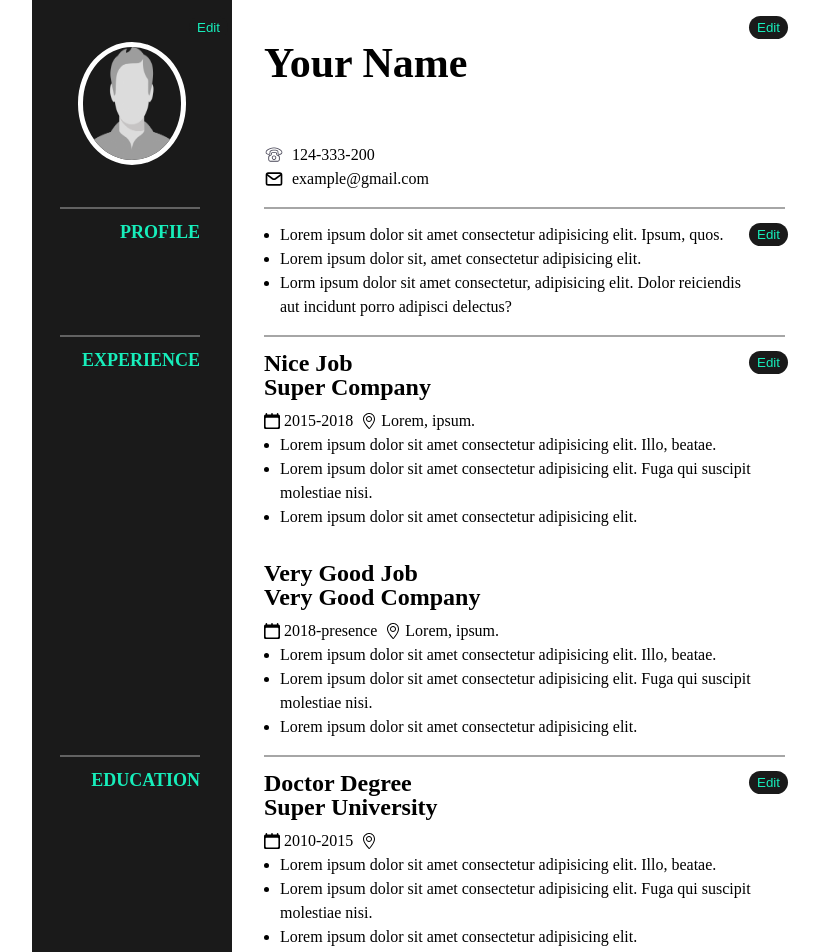
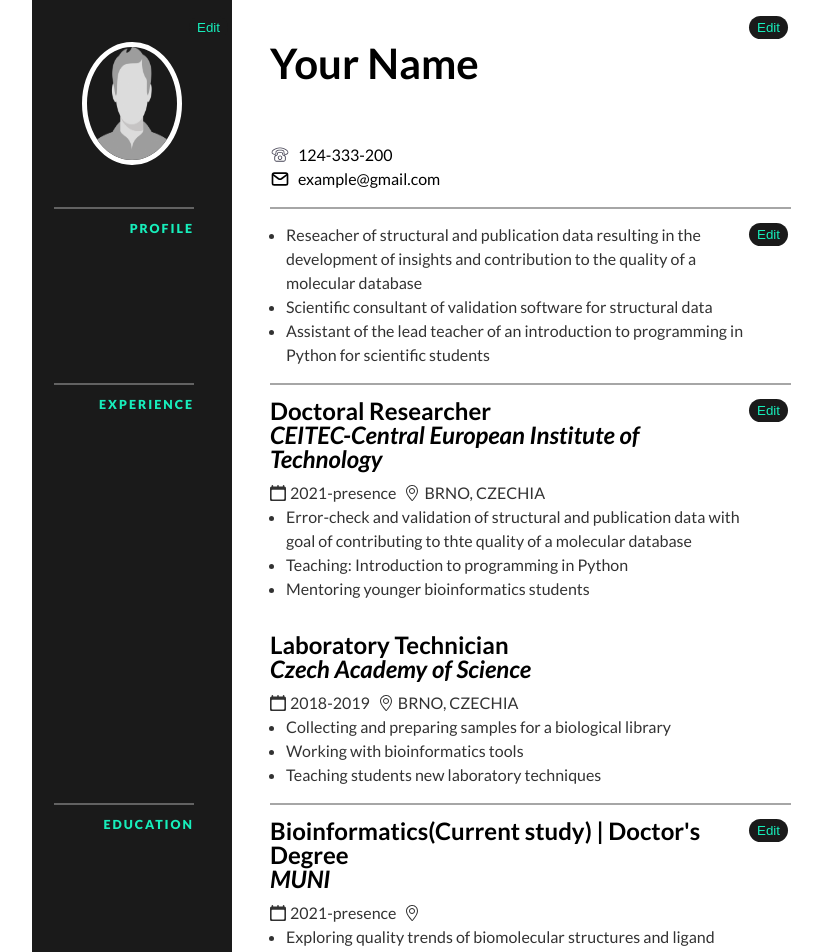
Before and after one commit to Abdelkrim-Saouchi/CV-app, a React (Create React App) app: page / in a window 1280 px wide. Shown: the top 952 px of the page, without its empty margins (108-930 px from the left). Built offline with nearby package versions, Linux system fonts and the light colour scheme; the HTML template or start-up script is replaced by a standard one.

Commit message:
Improve topography and set real default data

```diff
--- a/src/App.css
+++ b/src/App.css
@@ -1,3 +1,5 @@
+@import url('https://fonts.googleapis.com/css2?family=Lato:ital,wght@0,400;0,700;0,900;1,400;1,700&display=swap');
+
 *,
 *::before,
 *::after {
@@ -11,7 +13,7 @@
   --cyan: hsl(166, 86%, 51%);
   --white: white;
   --gray: gray;
-  --padding-left-right: 32px;
+  --padding-left-right: 38px;
   --padding-block: 16px;
   --list-left-margin: 16px;
 }
@@ -19,6 +21,7 @@
 body {
   display: flex;
   justify-content: center;
+  font-family: 'Lato';
 }
 
 .App {
@@ -114,6 +117,7 @@ h1 {
 .Experience ul,
 .Education ul {
   margin-left: var(--list-left-margin);
+  opacity: 0.8;
 }
 
 .enrich_info {
@@ -125,6 +129,7 @@ h1 {
 .location {
   display: flex;
   align-items: center;
+  opacity: 0.8;
 }
 
 .edit_btn {
@@ -135,7 +140,7 @@ h1 {
   background-color: var(--dark);
   color: var(--cyan);
   padding: 4px 8px;
-  margin-right: 4px;
+  margin-inline: 4px;
   border: 0;
   outline: transparent;
   border-radius: 12px;
@@ -225,6 +230,16 @@ h2 {
   margin-bottom: 10px;
 }
 
+.organization {
+  font-style: italic;
+}
+
+.NavSection h2 {
+  font-size: 0.78rem;
+  font-weight: 900;
+  letter-spacing: 2px;
+}
+
 .Experience img,
 .Education img {
   width: 16px;
--- a/src/components/Education.jsx
+++ b/src/components/Education.jsx
@@ -9,53 +9,70 @@ export default class Education extends Component {
       career: [
         {
           id: uniqid(),
-          pathName: 'Doctor Degree',
-          place: 'Super University',
+          pathName: "Bioinformatics(Current study) | Doctor's Degree",
+          place: 'MUNI',
           period: {
-            from: '2010',
-            to: '2015',
+            from: '2021',
+            to: 'presence',
           },
           tasks: [
             {
               id: uniqid(),
               taskText:
-                'Lorem ipsum dolor sit amet consectetur adipisicing elit. Illo, beatae.',
+                'Exploring quality trends of biomolecular structures and ligand factor relationships in the Protein Data Bank database',
             },
             {
               id: uniqid(),
               taskText:
-                'Lorem ipsum dolor sit amet consectetur adipisicing elit. Fuga qui suscipit molestiae nisi.',
-            },
-            {
-              id: uniqid(),
-              taskText:
-                'Lorem ipsum dolor sit amet consectetur adipisicing elit.',
+                'Member of Biological Data Management and Analysis Core Facility',
             },
           ],
         },
         {
           id: uniqid(),
-          pathName: 'Master Degree',
-          place: 'Very Good University',
+          pathName: "Bioinformatics | Bachelor's degree",
+          place: 'MUNI',
           period: {
-            from: '2005',
-            to: '2010',
+            from: '2019',
+            to: '2022',
           },
           tasks: [
             {
               id: uniqid(),
               taskText:
-                'Lorem ipsum dolor sit amet consectetur adipisicing elit. Illo, beatae.',
+                'Thesis: Validation of ring conformations in polycyclic molecules',
             },
+          ],
+        },
+        {
+          id: uniqid(),
+          pathName: "Genomics and Poteomics | Master's degree",
+          place: 'MUNI',
+          period: {
+            from: '2018',
+            to: '2021',
+          },
+          tasks: [
             {
               id: uniqid(),
               taskText:
-                'Lorem ipsum dolor sit amet consectetur adipisicing elit. Fuga qui suscipit molestiae nisi.',
+                'Thesis: Involvement of the catalytic telomerase subunit in gene expression regulation',
             },
+          ],
+        },
+        {
+          id: uniqid(),
+          pathName: "Biochemistry | Bachelor's degree",
+          place: 'MUNI',
+          period: {
+            from: '2014',
+            to: '2018',
+          },
+          tasks: [
             {
               id: uniqid(),
               taskText:
-                'Lorem ipsum dolor sit amet consectetur adipisicing elit.',
+                'Thesis: The role of phosphorylation and dephosforylation in regulation of telomerase activity',
             },
           ],
         },
--- a/src/components/Experience.jsx
+++ b/src/components/Experience.jsx
@@ -12,55 +12,51 @@ export default class Experience extends Component {
       career: [
         {
           id: uniqid(),
-          pathName: 'Nice Job',
-          place: 'Super Company',
+          pathName: 'Doctoral Researcher',
+          place: 'CEITEC-Central European Institute of Technology',
           period: {
-            from: '2015',
-            to: '2018',
+            from: '2021',
+            to: 'presence',
           },
-          location: 'Lorem, ipsum.',
+          location: 'BRNO, CZECHIA',
           tasks: [
             {
               id: uniqid(),
               taskText:
-                'Lorem ipsum dolor sit amet consectetur adipisicing elit. Illo, beatae.',
+                'Error-check and validation of structural and publication data with goal of contributing to thte quality of a molecular database',
             },
             {
               id: uniqid(),
-              taskText:
-                'Lorem ipsum dolor sit amet consectetur adipisicing elit. Fuga qui suscipit molestiae nisi.',
+              taskText: 'Teaching: Introduction to programming in Python',
             },
             {
               id: uniqid(),
-              taskText:
-                'Lorem ipsum dolor sit amet consectetur adipisicing elit.',
+              taskText: 'Mentoring younger bioinformatics students',
             },
           ],
         },
         {
           id: uniqid(),
-          pathName: 'Very Good Job',
-          place: 'Very Good Company',
+          pathName: 'Laboratory Technician',
+          place: 'Czech Academy of Science',
           period: {
             from: '2018',
-            to: 'presence',
+            to: '2019',
           },
-          location: 'Lorem, ipsum.',
+          location: 'BRNO, CZECHIA',
           tasks: [
             {
               id: uniqid(),
               taskText:
-                'Lorem ipsum dolor sit amet consectetur adipisicing elit. Illo, beatae.',
+                'Collecting and preparing samples for a biological library',
             },
             {
               id: uniqid(),
-              taskText:
-                'Lorem ipsum dolor sit amet consectetur adipisicing elit. Fuga qui suscipit molestiae nisi.',
+              taskText: 'Working with bioinformatics tools',
             },
             {
               id: uniqid(),
-              taskText:
-                'Lorem ipsum dolor sit amet consectetur adipisicing elit.',
+              taskText: 'Teaching students new laboratory techniques',
             },
           ],
         },
--- a/src/components/Expertise.jsx
+++ b/src/components/Expertise.jsx
@@ -80,7 +80,7 @@ export default class Expertise extends Component {
               onChange={this.props.changeKnowledgeInfoHandler}
             />
           </label>
-          <p>tasks:</p>
+          <p>Skills:</p>
           {knowledge.tasks.map((task, index) => {
             return (
               <div key={task.id} className="input_container">
--- a/src/components/Profile.jsx
+++ b/src/components/Profile.jsx
@@ -12,15 +12,15 @@ export default class Profile extends Component {
       profileList: [
         {
           id: uniqid(),
-          text: 'Lorem ipsum dolor sit amet consectetur adipisicing elit. Ipsum, quos.',
+          text: 'Reseacher of structural and publication data resulting in the development of insights and contribution to the quality of a molecular database',
         },
         {
           id: uniqid(),
-          text: 'Lorem ipsum dolor sit, amet consectetur adipisicing elit.',
+          text: 'Scientific consultant of validation software for structural data',
         },
         {
           id: uniqid(),
-          text: 'Lorm ipsum dolor sit amet consectetur, adipisicing elit. Dolor reiciendis aut incidunt porro adipisci delectus?',
+          text: 'Assistant of the lead teacher of an introduction to programming in Python for scientific students',
         },
       ],
       formClassName: 'Profile_form hidden',
```
